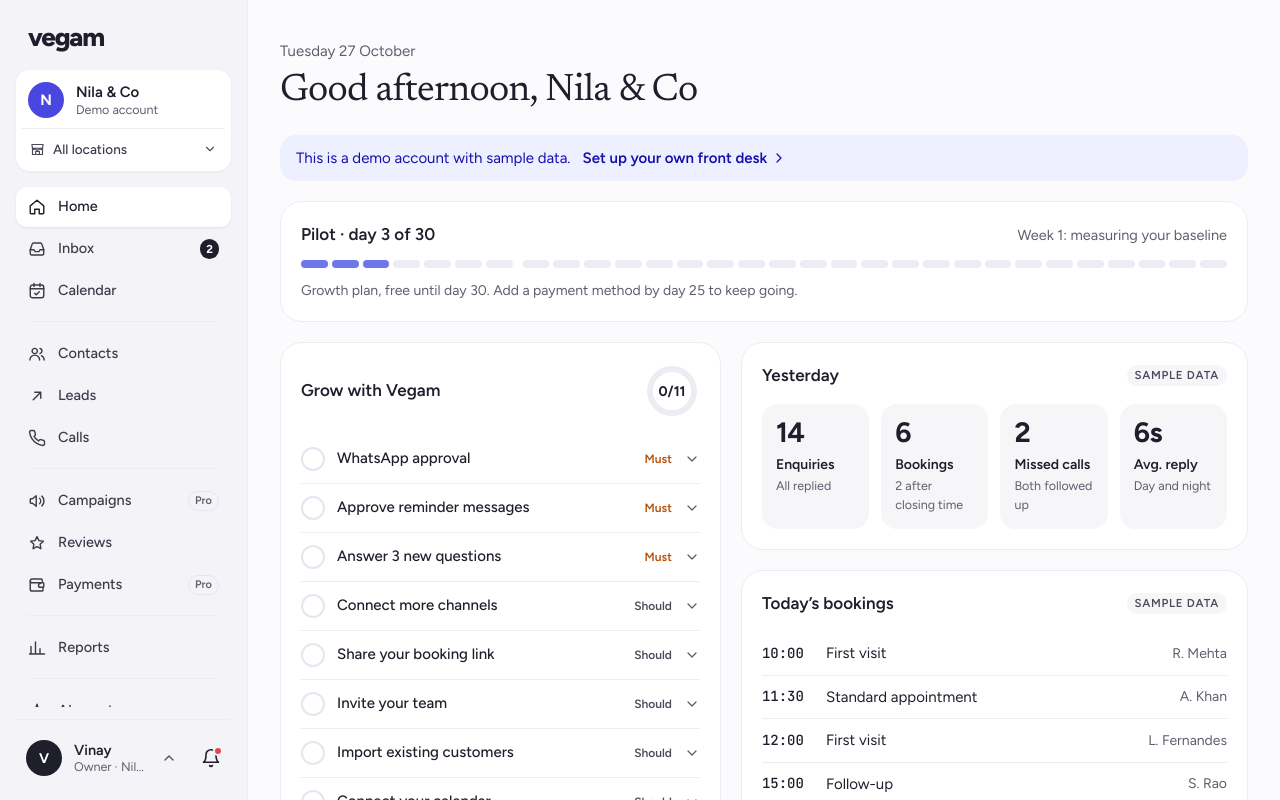
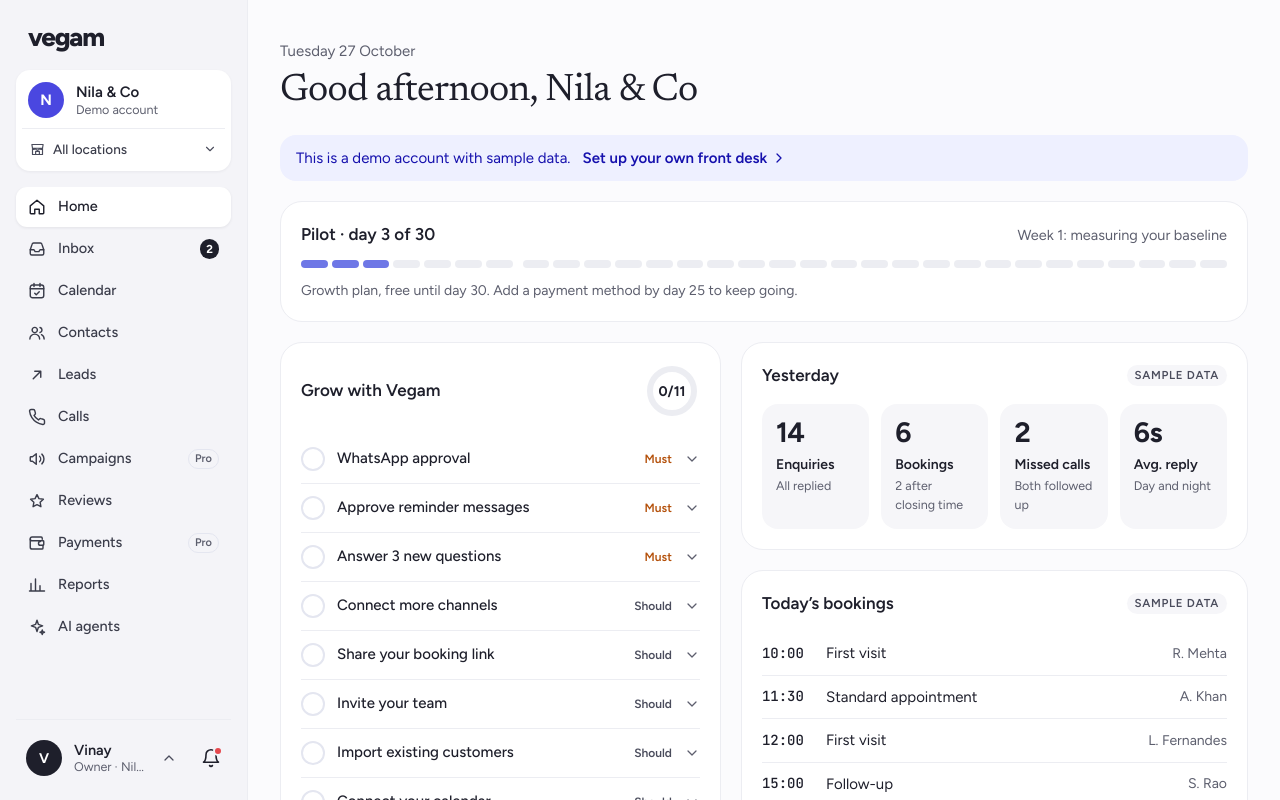
Before and after one commit to vinay04nani/vegam, a Next.js app in the folder frontend/: page /app in a window 1280 px wide. Shown: the top 800 px of the page. Built offline with nearby package versions, Linux system fonts and the light colour scheme.

Commit message:
Sidebar: one continuous list, no group gaps or dividers
Co-Authored-By: Claude Opus 5.5 <noreply@anthropic.com>
Claude-Session: https://claude.ai/code/session_0197mJNnuAzVudV979hF8W9w

```diff
--- a/frontend/src/components/dashboard/Dashboard.tsx
+++ b/frontend/src/components/dashboard/Dashboard.tsx
@@ -297,16 +297,9 @@ function DashboardShell() {
               <Icon name="chevron-right" size={16} />
             </button>
           )}
-          <nav aria-label="Dashboard" className="-mx-1 flex flex-1 flex-col overflow-y-auto px-1 [scrollbar-width:thin]">
-            {navGroups.map((g) => (
-              <div key={g.id} className="flex flex-col gap-0.5">
-                {g.label && <span aria-hidden="true" className="mx-3 my-2.5 h-px bg-line" />}
-                {nav
-                  .filter((n) => n.group === g.id)
-                  .map((n) => (
-                    <NavButton key={n.id} {...n} count={navCounts[n.id]} view={navView} plan={plan} onSelect={select} />
-                  ))}
-              </div>
+          <nav aria-label="Dashboard" className="-mx-1 flex flex-1 flex-col gap-0.5 overflow-y-auto px-1 [scrollbar-width:thin]">
+            {navGroups.flatMap((g) => nav.filter((n) => n.group === g.id)).map((n) => (
+              <NavButton key={n.id} {...n} count={navCounts[n.id]} view={navView} plan={plan} onSelect={select} />
             ))}
           </nav>
           <div className="mt-3 flex items-center gap-1 border-t border-line pt-3">
```
